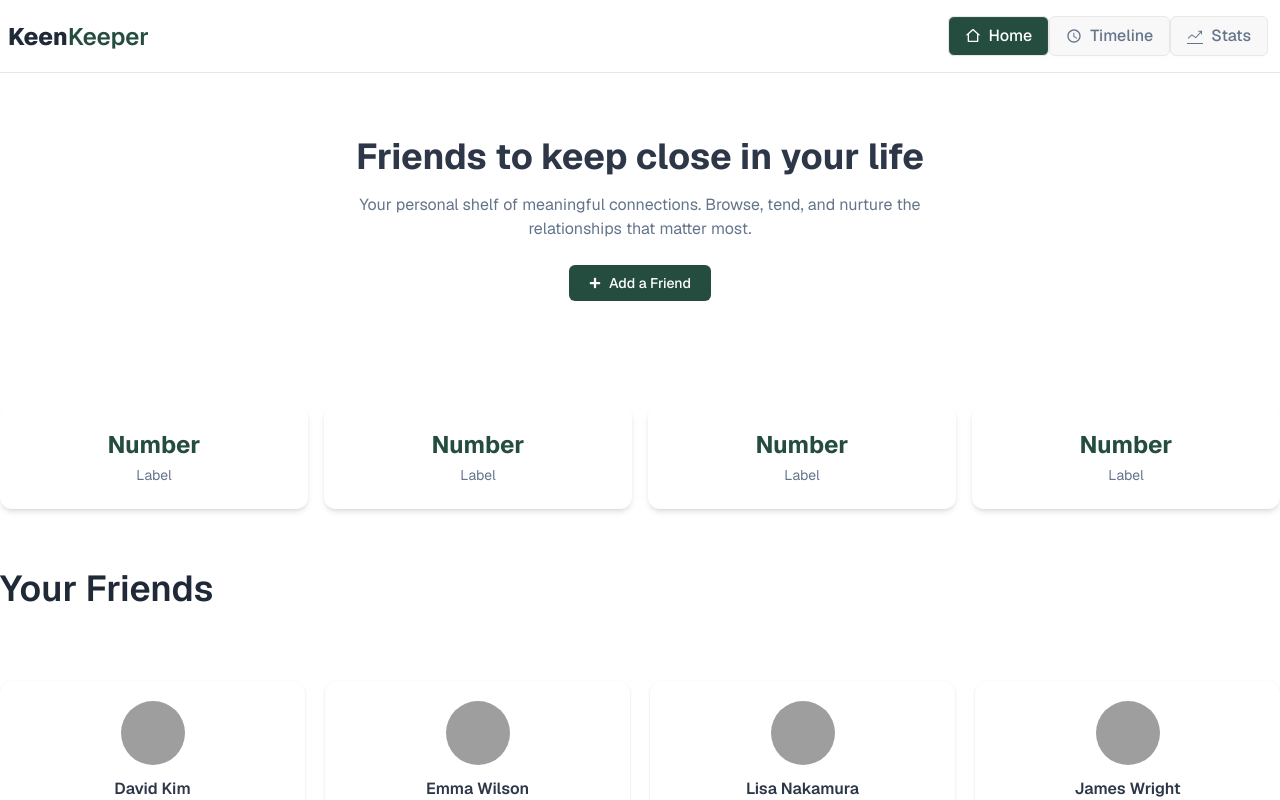
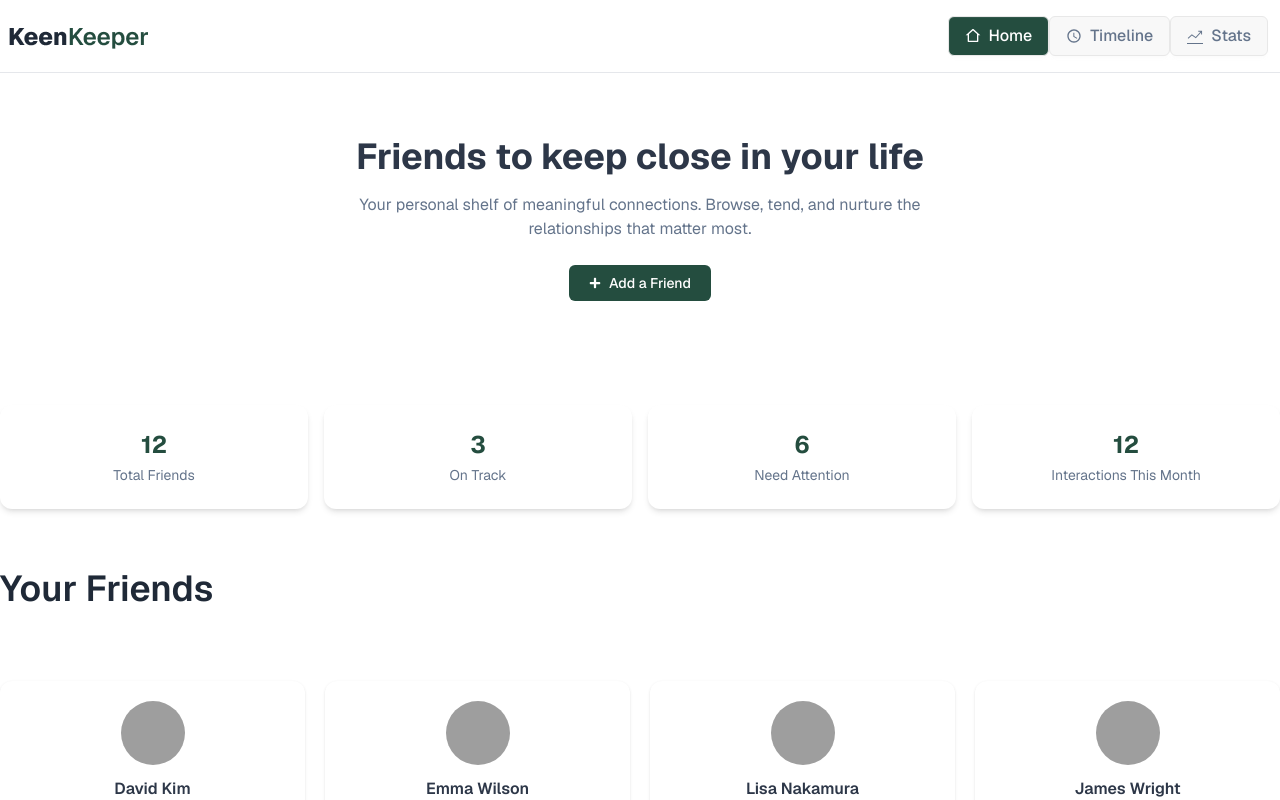
Before and after one commit to khadijarahmannupur-ctrl/Assienment-7, a React (Vite) app: page / in a window 1280 px wide. Shown: the top 800 px of the page. Built offline with nearby package versions, Linux system fonts and the light colour scheme; grey boxes are pictures that could not be loaded.

Commit message:
home page desigen and functionality is done

```diff
--- a/package.json
+++ b/package.json
@@ -16,6 +16,7 @@
     "react-icons": "^5.6.0",
     "react-router": "^7.14.0",
     "react-spinners": "^0.17.0",
+    "react-toastify": "^11.0.5",
     "tailwindcss": "^4.2.2"
   },
   "devDependencies": {
--- a/src/component/homePageItem/BannerCard.jsx
+++ b/src/component/homePageItem/BannerCard.jsx
@@ -1,24 +1,26 @@
 import React from 'react';
+import useFriends from '../../hooks/useFriends';
 
 const BannerCard = () => {
+    const { friends, loading } = useFriends();
     return (
         <>
             <div className="grid grid-cols-2 md:grid-cols-4 gap-4 mt-10 container mx-auto">
             <div className="bg-white rounded-xl shadow-md py-6 text-center w-full">
-                <h2 className="text-2xl font-bold text-[#244D3F]">Number</h2>
-                <p className="text-sm text-[#64748B] mt-1">Label</p>
+                <h2 className="text-2xl font-bold text-[#244D3F]">{friends.length}</h2>
+                <p className="text-sm text-[#64748B] mt-1">Total Friends</p>
             </div>
             <div className="bg-white rounded-xl shadow-md py-6 text-center w-full">
-                <h2 className="text-2xl font-bold text-[#244D3F]">Number</h2>
-                <p className="text-sm text-[#64748B] mt-1">Label</p>
+                <h2 className="text-2xl font-bold text-[#244D3F]">3</h2>
+                <p className="text-sm text-[#64748B] mt-1">On Track</p>
             </div>
             <div className="bg-white rounded-xl shadow-md py-6 text-center w-full">
-                <h2 className="text-2xl font-bold text-[#244D3F]">Number</h2>
-                <p className="text-sm text-[#64748B] mt-1">Label</p>
+                <h2 className="text-2xl font-bold text-[#244D3F]">6</h2>
+                <p className="text-sm text-[#64748B] mt-1">Need Attention</p>
             </div>
             <div className="bg-white rounded-xl shadow-md py-6 text-center w-full">
-                <h2 className="text-2xl font-bold text-[#244D3F]">Number</h2>
-                <p className="text-sm text-[#64748B] mt-1">Label</p>
+                <h2 className="text-2xl font-bold text-[#244D3F]">12</h2>
+                <p className="text-sm text-[#64748B] mt-1">Interactions This Month</p>
             </div>
 
             </div>
--- a/src/component/homePageItem/FriendCard.jsx
+++ b/src/component/homePageItem/FriendCard.jsx
@@ -12,7 +12,7 @@ const FriendCard = ({ friend }) => {
                 ? "bg-[#EFAD44] text-white"
                 : "bg-[#244D3F] text-white";
     return (
-        <Link to={`/${friend.id}`} className="bg-white rounded-xl shadow-sm p-5 text-center mt-10">
+        <Link to={`/friends/${friend.id}`} className="bg-white rounded-xl shadow-sm p-5 text-center mt-10">
 
             {/* Image */}
             <img
--- a/src/component/homePageItem/FriendsDetails.jsx
+++ b/src/component/homePageItem/FriendsDetails.jsx
@@ -6,6 +6,7 @@ import callImg from '../../assets/call.png'
 import textImg from '../../assets/text.png'
 import videoImg from '../../assets/video.png'
 import { TimeLineContext } from '../../context/TimeLineContext';
+import { toast } from 'react-toastify';
 
 const FriendsDetails = () => {
     const { id } = useParams();
@@ -13,7 +14,7 @@ const FriendsDetails = () => {
     const expectedFriend = friends.find((friend) => String(friend.id) === id);
 
     const { timeLine, setTimeLine } = useContext(TimeLineContext);
-    console.log(timeLine, setTimeLine);
+    // console.log(timeLine, setTimeLine);
 
     if (loading) {
         return (
@@ -31,6 +32,7 @@ const FriendsDetails = () => {
         };
 
         setTimeLine([...timeLine, newEntry]);
+        toast.success(`${name} get the ${type} successfully`)
     }
 
     const { name, picture, email, days_since_contact, status, tags, bio, goal, next_due_date } = expectedFriend;
--- a/src/layOut/RootLayout.jsx
+++ b/src/layOut/RootLayout.jsx
@@ -2,6 +2,7 @@ import React from 'react';
 import Navbar from '../component/Navbar';
 import { Outlet } from 'react-router';
 import Footer from '../component/Footer';
+import { ToastContainer } from 'react-toastify';
 
 const RootLayout = () => {
     return (
@@ -9,8 +10,13 @@ const RootLayout = () => {
             <Navbar></Navbar>
             <Outlet></Outlet>
             <Footer></Footer>
+
+            {/* tost */}
+            <ToastContainer />
         </div>
+
     );
+
 };
 
 export default RootLayout;
--- /dev/null
+++ b/src/pages/ErrorPage.jsx
@@ -0,0 +1,42 @@
+import { Link } from "react-router";
+import { FaArrowLeft } from "react-icons/fa";
+
+const ErrorPage = () => {
+    return (
+        <div className="min-h-screen flex items-center justify-center bg-[#F4F7F6] px-4">
+
+            <div className="text-center max-w-xl">
+
+                {/* 404 Number */}
+                <h1 className="text-[100px] md:text-[140px] font-extrabold text-[#244D3F] leading-none">
+                    404
+                </h1>
+
+                {/* Title */}
+                <h2 className="text-2xl md:text-3xl font-semibold text-gray-800 mt-4">
+                    Oops! Page not found
+                </h2>
+
+                {/* Subtitle */}
+                <p className="text-gray-500 mt-3 text-sm md:text-base">
+                    The page you’re looking for doesn’t exist or has been moved.
+                </p>
+
+                {/* Button */}
+                <Link
+                    to="/"
+                    className="inline-flex items-center gap-2 mt-6 bg-[#244D3F] text-white px-6 py-3 rounded-lg text-sm font-medium hover:opacity-90 transition"
+                >
+                    <FaArrowLeft />
+                    Back to Home
+                </Link>
+
+                {/* Decorative Line */}
+                <div className="w-16 h-[2px] bg-[#244D3F] mx-auto mt-8"></div>
+
+            </div>
+        </div>
+    );
+};
+
+export default ErrorPage;
--- a/src/pages/TimeLinePage.jsx
+++ b/src/pages/TimeLinePage.jsx
@@ -5,8 +5,8 @@ import textImg from '../assets/text.png'
 import videoImg from '../assets/video.png'
 
 const TimeLinePage = () => {
-    const { timeLine, setTimeLine } = useContext(TimeLineContext);
-    console.log(timeLine, setTimeLine);
+    const { timeLine } = useContext(TimeLineContext);
+    // console.log(timeLine, setTimeLine);
 
     const getIcon = (type) => {
         if (type === "Call") return callImg;
```
Also changed, not shown: src/router/Router.jsx (+7 -2 lines), 1 other file (tests, documents, lock files or other folders).
